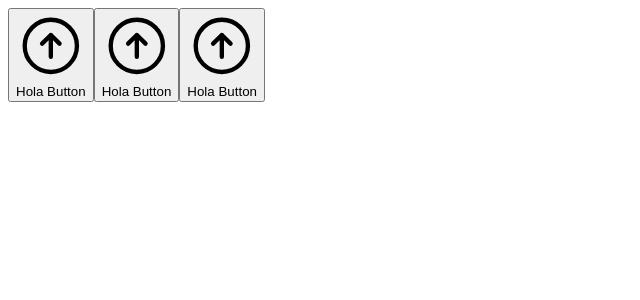
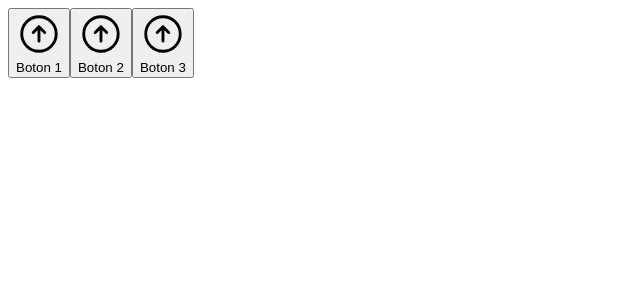
Before and after one commit to DJ190502/aprendiendo-react, a React (Vite) app in the folder projects/00-hola-mundo/: page / in a window 1280 px wide. Shown: the top 300 px of the page, without its empty margins (0-640 px from the left). Built offline with nearby package versions, Linux system fonts and the light colour scheme.

Commit message:
modified:   projects/00-hola-mundo/src/main.jsx

```diff
--- a/projects/00-hola-mundo/src/main.jsx
+++ b/projects/00-hola-mundo/src/main.jsx
@@ -3,7 +3,7 @@ import ReactDom from "react-dom/client";
 
 const root = ReactDom.createRoot(document.getElementById("root"));
 
-const createButton = () => {
+const createButton = ({ text }) => {
   return (
     <button>
       <svg
@@ -20,15 +20,15 @@ const createButton = () => {
           d="m15 11.25-3-3m0 0-3 3m3-3v7.5M21 12a9 9 0 1 1-18 0 9 9 0 0 1 18 0Z"
         />
       </svg>
-      Hola Button
+      {text}
     </button>
   );
 };
 
 root.render(
   <React.Fragment>
-    {createButton()}
-    {createButton()}
-    {createButton()}
+    {createButton({ text: "Boton 1" })}
+    {createButton({ text: "Boton 2" })}
+    {createButton({ text: "Boton 3" })}
   </React.Fragment>
 );
```
